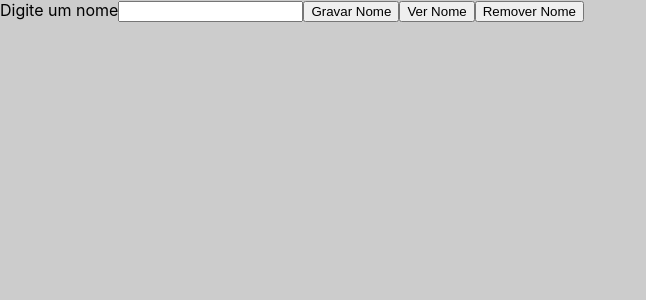
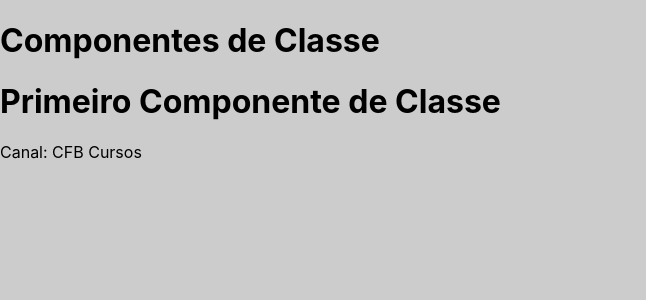
Before and after one commit to PamelaMBadermann/curso-reactjs-cfbcursos-2, a React (Create React App) app: page / in a window 1280 px wide. Shown: the top 300 px of the page, without its empty margins (0-646 px from the left). Built offline with nearby package versions, Linux system fonts and the light colour scheme.

Commit message:
aula 21, componentes de classe

```diff
--- a/src/App.js
+++ b/src/App.js
@@ -1,28 +1,12 @@
 import React, {useState} from 'react';
+import Classe from './components/Classe'
 
 export default function App() {
 
-  const [nome,setNome] = useState()
-
-  const armazenar=(chave,valor)=> {
-    localStorage.setItem(chave,valor)
-  }
-
-  const consultar=(chave)=> {
-    alert(localStorage.getItem(chave))
-  }
-
-  const apagar=(chave)=> {
-    localStorage.removeItem(chave)
-  }
-
   return (
     <>
-      <label>Digite um nome</label>
-      <input type='text' value={nome} onChange={(e)=>setNome(e.target.value)}/>
-      <button onClick={()=>armazenar('ls_nome', nome)}>Gravar Nome</button>
-      <button onClick={()=>consultar('ls_nome', nome)}>Ver Nome</button>
-      <button onClick={()=>apagar('ls_nome', nome)}>Remover Nome</button>
+      <h1>Componentes de Classe</h1>
+      <Classe canal="CFB Cursos"/>
     </>
   );
 }
--- /dev/null
+++ b/src/components/Classe.js
@@ -0,0 +1,16 @@
+import React from 'react'
+
+export default class Classe extends React.Component{
+  constructor(props) {
+    super(props)
+  }
+
+  render(){
+    return(
+      <div>
+        <h1>Primeiro Componente de Classe</h1>
+        <p>Canal: {this.props.canal}</p>
+      </div>
+    )
+  }
+}
```
